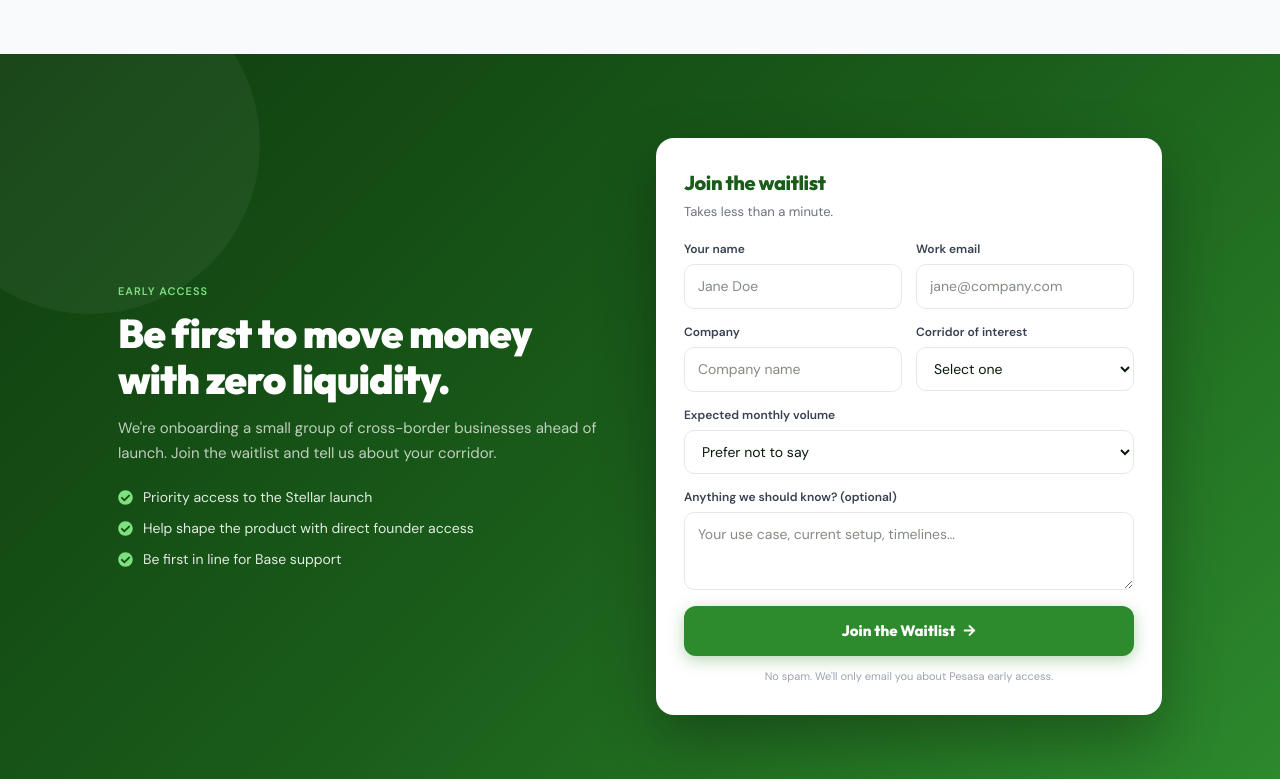
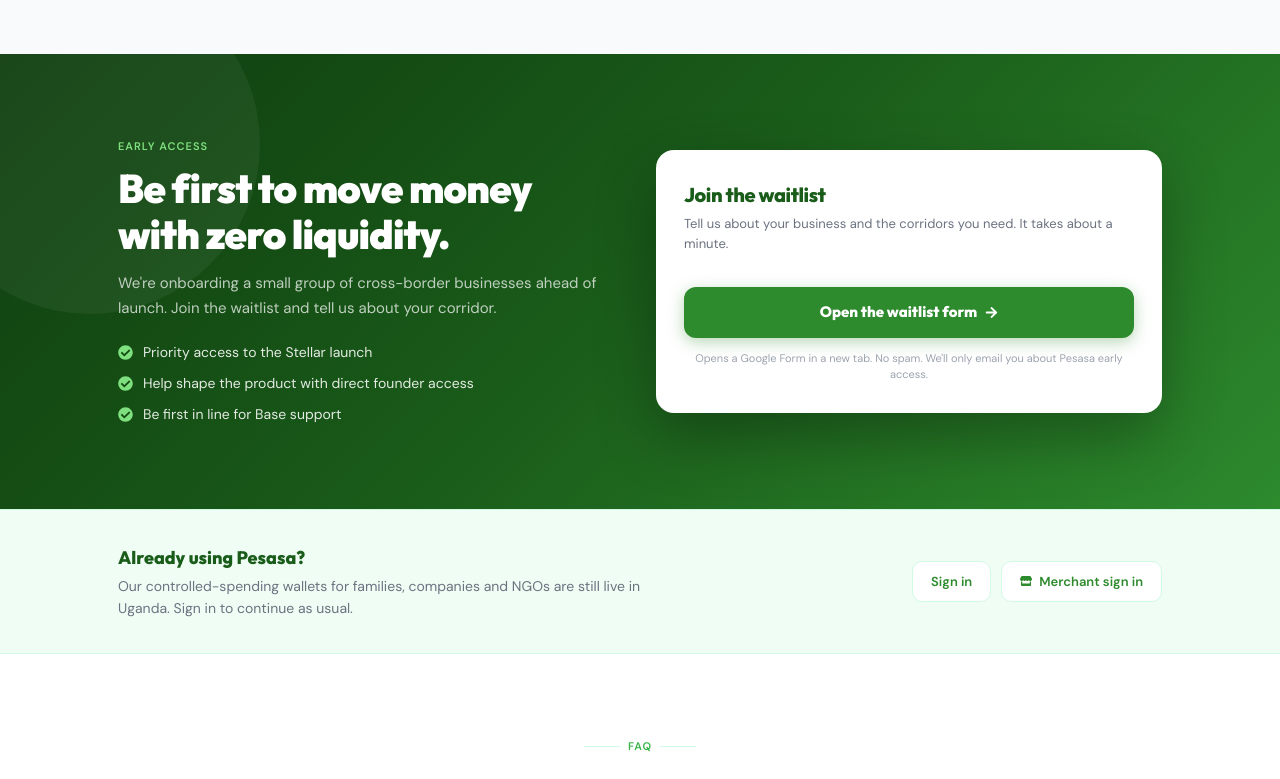
Before and after one commit to joshington/pesasafx-frontend, a Next.js app: page / in a window 1280 px wide. Shown: the part 4820-5599 px from the top of the page. Built offline with nearby package versions, Linux system fonts and the light colour scheme.

Commit message:
Form: Used google forms instead

```diff
--- a/app/page.tsx
+++ b/app/page.tsx
@@ -1,6 +1,6 @@
 
 "use client";
-import React, { useState, useEffect } from "react";
+import { useState, useEffect } from "react";
 import Image from "next/image";
 import Link from "next/link";
 
@@ -13,11 +13,8 @@
 import { BsLightningChargeFill, BsGraphUpArrow, BsPlugFill } from "react-icons/bs";
 import { RiExchangeFundsLine } from "react-icons/ri";
 
-// Waitlist submissions are POSTed to the Next.js API route in app/api/waitlist/route.ts,
-// which emails each signup to you.
-const WAITLIST_ENDPOINT = "/api/waitlist";
-
-type Status = "idle" | "loading" | "success" | "error";
+// Paste your Google Form link here (Form -> Send -> link icon -> Copy).
+const WAITLIST_FORM_URL = "https://forms.gle/kq9QBpKYUzPcwYq99";
 
 export default function Home() {
   const [menuOpen, setMenuOpen] = useState(false);
@@ -35,29 +32,6 @@
       window.removeEventListener("resize", onResize);
     };
   }, [menuOpen]);
-  const [status, setStatus] = useState<Status>("idle");
-  const [errorMsg, setErrorMsg] = useState("");
-
-  async function handleSubmit(e: React.FormEvent<HTMLFormElement>) {
-    e.preventDefault();
-    setStatus("loading");
-    setErrorMsg("");
-    const form = e.currentTarget;
-    const data = Object.fromEntries(new FormData(form).entries());
-    try {
-      const res = await fetch(WAITLIST_ENDPOINT, {
-        method: "POST",
-        headers: { "Content-Type": "application/json" },
-        body: JSON.stringify(data),
-      });
-      if (!res.ok) throw new Error("Request failed");
-      setStatus("success");
-      form.reset();
-    } catch {
-      setStatus("error");
-      setErrorMsg("Something went wrong. Please try again or email info@pesasa.xyz.");
-    }
-  }
 
   return (
     <>
@@ -354,6 +328,8 @@
         .footer-bottom-links a { font-size: 12px; color: rgba(255,255,255,0.28); text-decoration: none; }
         .footer-bottom-links a:hover { color: rgba(255,255,255,0.55); }
 
+        .cta-link { text-decoration: none; }
+
         /* MOBILE OPTIMIZATIONS */
         html { -webkit-text-size-adjust: 100%; }
         a, button, summary, select { -webkit-tap-highlight-color: transparent; }
@@ -427,7 +403,7 @@
             </ul>
             <div className="nav-ctas">
               <Link href="/auth/signin" className="nav-signin">Sign in</Link>
-              <a href="#waitlist" className="btn-primary">
+              <a href={WAITLIST_FORM_URL} target="_blank" rel="noopener noreferrer" className="btn-primary">
                 Join Waitlist <FaArrowRight size={11} />
               </a>
               <button className="nav-hamburger" onClick={() => setMenuOpen(!menuOpen)} aria-label="Toggle menu" aria-expanded={menuOpen}>
@@ -445,7 +421,7 @@
           <a href="#networks" className="mobile-menu-link" onClick={() => setMenuOpen(false)}>Networks</a>
           <a href="#faq" className="mobile-menu-link" onClick={() => setMenuOpen(false)}>FAQ</a>
           <div className="mobile-menu-divider" />
-          <a href="#waitlist" className="mobile-btn-primary" onClick={() => setMenuOpen(false)}>
+          <a href={WAITLIST_FORM_URL} target="_blank" rel="noopener noreferrer" className="mobile-btn-primary" onClick={() => setMenuOpen(false)}>
             Join the Waitlist <FaArrowRight size={14} />
           </a>
           <Link href="/auth/signin" className="mobile-btn-outline" onClick={() => setMenuOpen(false)}>
@@ -473,7 +449,7 @@
                   pre-funding a single float account.
                 </p>
                 <div className="hero-ctas">
-                  <a href="#waitlist" className="hero-btn-white">
+                  <a href={WAITLIST_FORM_URL} target="_blank" rel="noopener noreferrer" className="hero-btn-white">
                     Join the Waitlist <FaArrowRight size={13} />
                   </a>
                   <a href="#how" className="hero-btn-ghost">See how it works</a>
@@ -775,80 +751,16 @@
               </div>
 
               <div className="form-card">
-                {status === "success" ? (
-                  <div className="success">
-                    <div className="success-icon"><FaCheckCircle size={28} /></div>
-                    <div className="success-title">You&apos;re on the list!</div>
-                    <p className="success-desc">
-                      Thanks for joining. We&apos;ll be in touch with updates and early access details.
-                    </p>
-                    <button className="success-link" onClick={() => setStatus("idle")}>
-                      Add another business
-                    </button>
-                  </div>
-                ) : (
-                  <form onSubmit={handleSubmit}>
-                    <div className="form-title">Join the waitlist</div>
-                    <p className="form-sub">Takes less than a minute.</p>
-
-                    {/* honeypot */}
-                    <div className="hp" aria-hidden="true">
-                      <label>Leave blank<input type="text" name="website" tabIndex={-1} autoComplete="off" /></label>
-                    </div>
-
-                    <div className="form-grid two">
-                      <div className="field">
-                        <label htmlFor="name">Your name</label>
-                        <input id="name" name="name" type="text" required placeholder="Jane Doe" autoComplete="name" />
-                      </div>
-                      <div className="field">
-                        <label htmlFor="email">Work email</label>
-                        <input id="email" name="email" type="email" required placeholder="jane@company.com" autoComplete="email" />
-                      </div>
-                    </div>
-
-                    <div className="form-grid two" style={{ marginTop: 14 }}>
-                      <div className="field">
-                        <label htmlFor="company">Company</label>
-                        <input id="company" name="company" type="text" required placeholder="Company name" autoComplete="organization" />
-                      </div>
-                      <div className="field">
-                        <label htmlFor="corridor">Corridor of interest</label>
-                        <select id="corridor" name="corridor" defaultValue="" required>
-                          <option value="" disabled>Select one</option>
-                          <option>Stellar → Kenya (M-Pesa)</option>
-                          <option>Stellar → Uganda (UGX)</option>
-                          <option>Base → Kenya (M-Pesa)</option>
-                          <option>Base → Uganda (UGX)</option>
-                          <option>Other country</option>
-                        </select>
-                      </div>
-                    </div>
-
-                    <div className="form-grid" style={{ marginTop: 14 }}>
-                      <div className="field">
-                        <label htmlFor="volume">Expected monthly volume</label>
-                        <select id="volume" name="volume" defaultValue="">
-                          <option value="">Prefer not to say</option>
-                          <option>Under $10k</option>
-                          <option>$10k – $100k</option>
-                          <option>$100k – $1M</option>
-                          <option>Over $1M</option>
-                        </select>
-                      </div>
-                      <div className="field">
-                        <label htmlFor="notes">Anything we should know? (optional)</label>
-                        <textarea id="notes" name="notes" placeholder="Your use case, current setup, timelines…" />
-                      </div>
-                    </div>
-
-                    <button type="submit" className="submit-btn" disabled={status === "loading"}>
-                      {status === "loading" ? "Joining…" : <>Join the Waitlist <FaArrowRight size={13} /></>}
-                    </button>
-                    {status === "error" && <div className="form-error">{errorMsg}</div>}
-                    <p className="form-note">No spam. We&apos;ll only email you about Pesasa early access.</p>
-                  </form>
-                )}
+                <div className="form-title">Join the waitlist</div>
+                <p className="form-sub">
+                  Tell us about your business and the corridors you need. It takes about a minute.
+                </p>
+                <a href={WAITLIST_FORM_URL} target="_blank" rel="noopener noreferrer" className="submit-btn cta-link">
+                  Open the waitlist form <FaArrowRight size={13} />
+                </a>
+                <p className="form-note">
+                  Opens a Google Form in a new tab. No spam. We&apos;ll only email you about Pesasa early access.
+                </p>
               </div>
             </div>
           </div>
```
